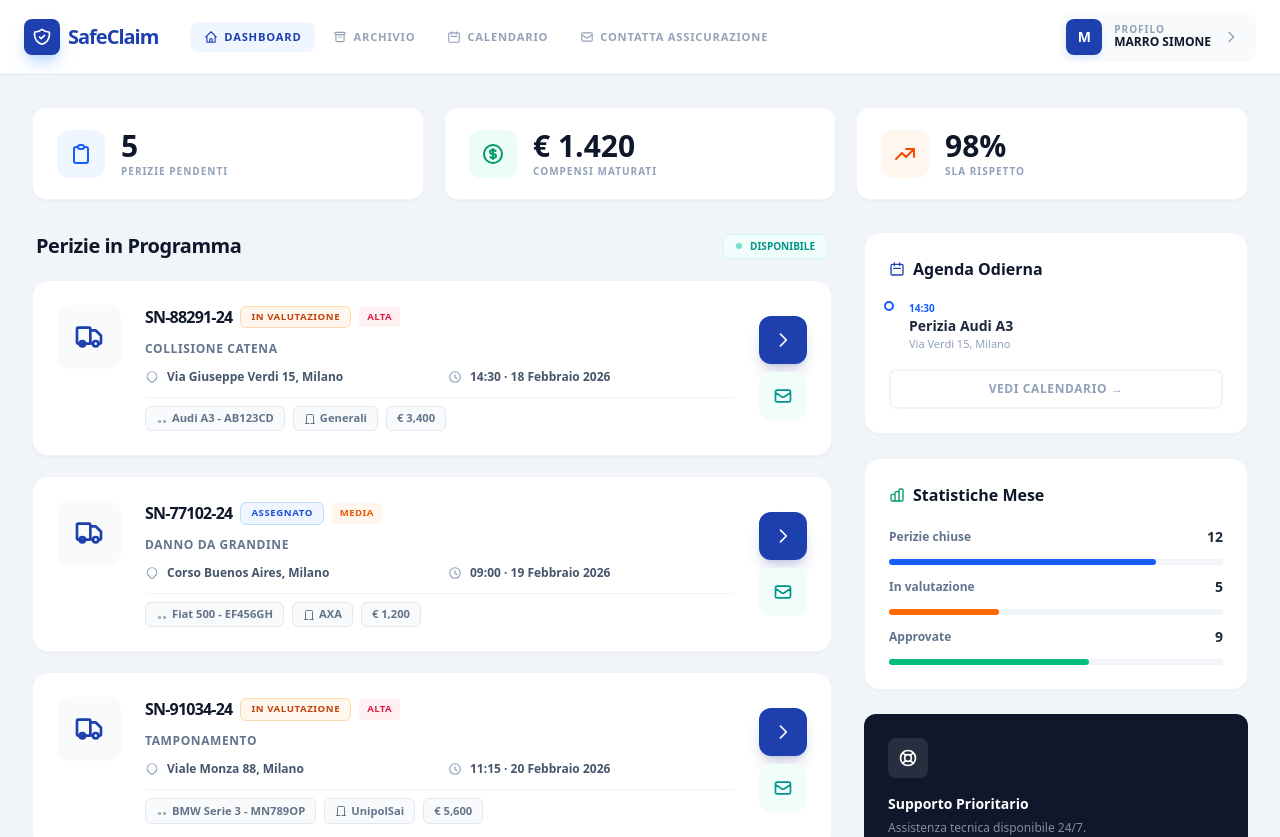
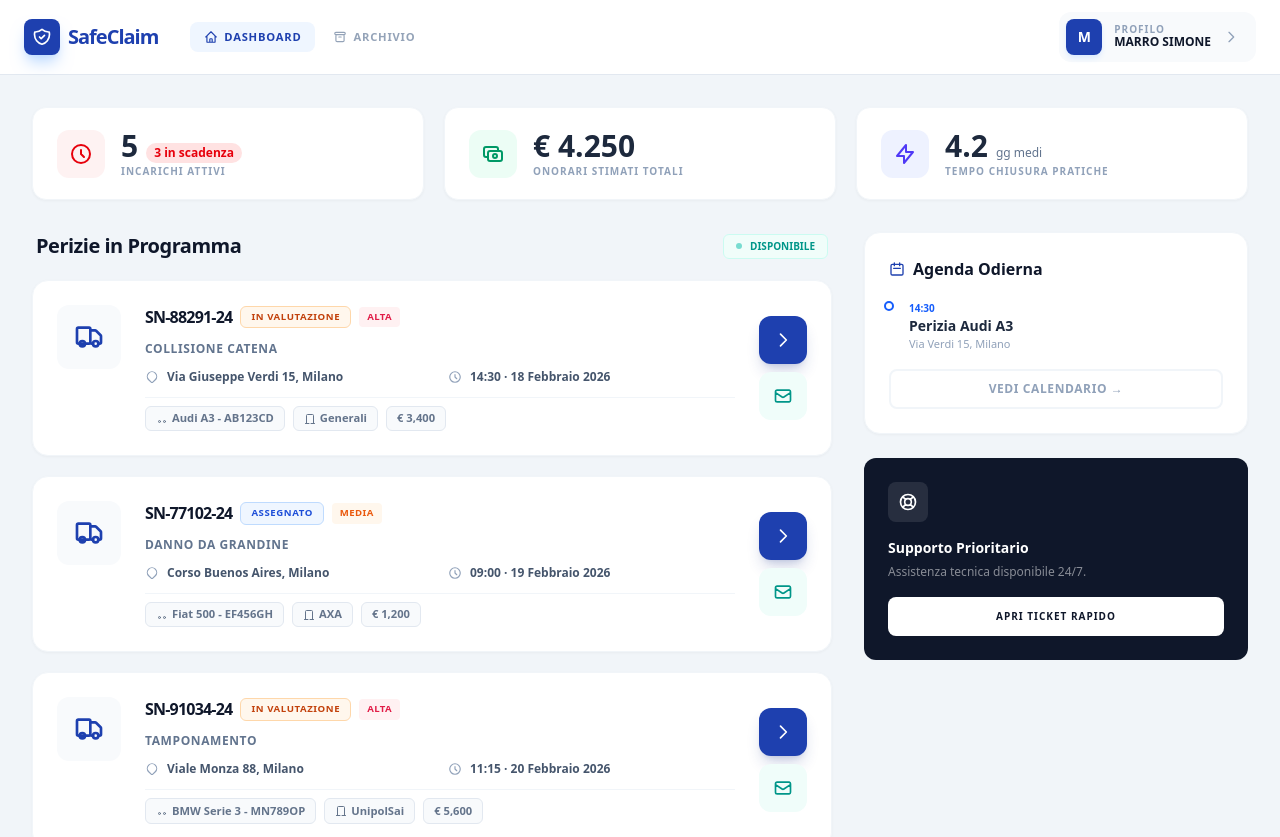
Before and after one commit to mattaLeo/SafeClaim5F---Frontend, an Angular app in the folder Frontend-5F/: page /perito in a window 1280 px wide. Shown: the top 837 px of the page. Built offline with nearby package versions, Linux system fonts and the light colour scheme.

Commit message:
3 - struttura definitiva

```diff
--- a/Frontend-5F/src/app/perito/perito.html
+++ b/Frontend-5F/src/app/perito/perito.html
@@ -27,20 +27,7 @@
           </svg>
           ARCHIVIO
         </button>
-        <button (click)="setView('calendario')"
-          [class]="currentView === 'calendario' ? 'nav-active' : 'nav-link'">
-          <svg class="w-3.5 h-3.5" fill="none" stroke="currentColor" viewBox="0 0 24 24">
-            <path stroke-linecap="round" stroke-linejoin="round" stroke-width="2" d="M8 7V3m8 4V3m-9 8h10M5 21h14a2 2 0 002-2V7a2 2 0 00-2-2H5a2 2 0 00-2 2v12a2 2 0 002 2z" />
-          </svg>
-          CALENDARIO
-        </button>
-        <button (click)="openContactModal()"
-          class="nav-link text-teal-600 hover:bg-teal-50 hover:text-teal-700">
-          <svg class="w-3.5 h-3.5" fill="none" stroke="currentColor" viewBox="0 0 24 24">
-            <path stroke-linecap="round" stroke-linejoin="round" stroke-width="2" d="M3 8l7.89 5.26a2 2 0 002.22 0L21 8M5 19h14a2 2 0 002-2V7a2 2 0 00-2-2H5a2 2 0 00-2 2v10a2 2 0 002 2z" />
-          </svg>
-          CONTATTA ASSICURAZIONE
-        </button>
+
       </div>
     </div>
 
@@ -64,43 +51,50 @@
     <!-- ===== DASHBOARD VIEW ===== -->
     @if (currentView === 'dashboard') {
 
-      <!-- Stats Cards -->
       <div class="grid grid-cols-1 md:grid-cols-3 gap-5 animate-fade-down delay-1">
-        <div class="stat-card">
-          <div class="w-12 h-12 bg-blue-50 text-blue-600 rounded-xl flex items-center justify-center">
+
+        <div class="stat-card border-l-4 border-red-500 shadow-sm hover:shadow-md transition-shadow">
+          <div class="w-12 h-12 bg-red-50 text-red-600 rounded-xl flex items-center justify-center">
             <svg class="w-6 h-6" fill="none" stroke="currentColor" viewBox="0 0 24 24">
-              <path stroke-linecap="round" stroke-linejoin="round" stroke-width="2" d="M9 5H7a2 2 0 00-2 2v12a2 2 0 002 2h10a2 2 0 002-2V7a2 2 0 00-2-2h-2M9 5a2 2 0 002 2h2a2 2 0 002-2M9 5a2 2 0 012-2h2a2 2 0 012 2" />
+              <path stroke-linecap="round" stroke-linejoin="round" stroke-width="2" d="M12 8v4l3 3m6-3a9 9 0 11-18 0 9 9 0 0118 0z" />
             </svg>
           </div>
           <div>
-            <p class="text-3xl font-black">{{ claims.length }}</p>
-            <p class="text-[10px] font-black text-slate-400 uppercase tracking-widest">Perizie Pendenti</p>
+            <div class="flex items-baseline gap-2">
+              <p class="text-3xl font-black text-slate-800">{{ claims.length }}</p>
+              <span class="text-xs font-bold text-red-600 bg-red-100 px-2 py-0.5 rounded-full">3 in scadenza</span>
+            </div>
+            <p class="text-[10px] font-black text-slate-400 uppercase tracking-widest">Incarichi Attivi</p>
           </div>
         </div>
 
-        <div class="stat-card">
+        <div class="stat-card border-l-4 border-emerald-500 shadow-sm hover:shadow-md transition-shadow">
           <div class="w-12 h-12 bg-emerald-50 text-emerald-600 rounded-xl flex items-center justify-center">
             <svg class="w-6 h-6" fill="none" stroke="currentColor" viewBox="0 0 24 24">
-              <path stroke-linecap="round" stroke-linejoin="round" stroke-width="2" d="M12 8c-1.657 0-3 .895-3 2s1.343 2 3 2 3 .895 3 2-1.343 2-3 2m0-8c1.11 0 2.08.402 2.599 1M12 8V7m0 1v8m0 0v1m0-1c-1.11 0-2.08-.402-2.599-1M21 12a9 9 0 11-18 0 9 9 0 0118 0z" />
+              <path stroke-linecap="round" stroke-linejoin="round" stroke-width="2" d="M17 9V7a2 2 0 00-2-2H5a2 2 0 00-2 2v6a2 2 0 002 2h2m2 4h10a2 2 0 002-2v-6a2 2 0 00-2-2H9a2 2 0 00-2 2v6a2 2 0 002 2zm7-5a2 2 0 11-4 0 2 2 0 014 0z" />
             </svg>
           </div>
           <div>
-            <p class="text-3xl font-black">€ 1.420</p>
-            <p class="text-[10px] font-black text-slate-400 uppercase tracking-widest">Compensi Maturati</p>
+            <p class="text-3xl font-black text-slate-800">€ 4.250</p>
+            <p class="text-[10px] font-black text-slate-400 uppercase tracking-widest">Onorari Stimati Totali</p>
           </div>
         </div>
 
-        <div class="stat-card">
-          <div class="w-12 h-12 bg-orange-50 text-orange-600 rounded-xl flex items-center justify-center">
+        <div class="stat-card border-l-4 border-indigo-500 shadow-sm hover:shadow-md transition-shadow">
+          <div class="w-12 h-12 bg-indigo-50 text-indigo-600 rounded-xl flex items-center justify-center">
             <svg class="w-6 h-6" fill="none" stroke="currentColor" viewBox="0 0 24 24">
-              <path stroke-linecap="round" stroke-linejoin="round" stroke-width="2" d="M13 7h8m0 0v8m0-8l-8 8-4-4-6 6" />
+              <path stroke-linecap="round" stroke-linejoin="round" stroke-width="2" d="M13 10V3L4 14h7v7l9-11h-7z" />
             </svg>
           </div>
           <div>
-            <p class="text-3xl font-black">98%</p>
-            <p class="text-[10px] font-black text-slate-400 uppercase tracking-widest">SLA Rispetto</p>
+            <div class="flex items-baseline gap-2">
+              <p class="text-3xl font-black text-slate-800">4.2</p>
+              <span class="text-xs font-medium text-slate-500">gg medi</span>
+            </div>
+            <p class="text-[10px] font-black text-slate-400 uppercase tracking-widest">Tempo Chiusura Pratiche</p>
           </div>
         </div>
+
       </div>
 
       <div class="grid lg:grid-cols-3 gap-8">
@@ -210,33 +204,6 @@
               class="w-full mt-4 py-2.5 border-2 border-slate-100 text-xs font-black text-slate-400 rounded-lg hover:border-blue-200 hover:text-blue-600 transition-all uppercase tracking-wider">
               Vedi Calendario →
             </button>
-          </div>
-
-          <!-- Quick Stats -->
-          <div class="widget-card">
-            <h3 class="font-black text-base mb-5 flex items-center gap-2">
-              <svg class="w-4 h-4 text-emerald-600" fill="none" stroke="currentColor" viewBox="0 0 24 24">
-                <path stroke-linecap="round" stroke-linejoin="round" stroke-width="2" d="M9 19v-6a2 2 0 00-2-2H5a2 2 0 00-2 2v6a2 2 0 002 2h2a2 2 0 002-2zm0 0V9a2 2 0 012-2h2a2 2 0 012 2v10m-6 0a2 2 0 002 2h2a2 2 0 002-2m0 0V5a2 2 0 012-2h2a2 2 0 012 2v14a2 2 0 01-2 2h-2a2 2 0 01-2-2z" />
-              </svg>
-              Statistiche Mese
-            </h3>
-            <div class="space-y-3">
-              <div class="flex justify-between items-center">
-                <span class="text-xs font-bold text-slate-500">Perizie chiuse</span>
-                <span class="text-sm font-black text-slate-800">12</span>
-              </div>
-              <div class="w-full h-1.5 bg-slate-100 rounded-full"><div class="h-full bg-blue-600 rounded-full" style="width: 80%"></div></div>
-              <div class="flex justify-between items-center">
-                <span class="text-xs font-bold text-slate-500">In valutazione</span>
-                <span class="text-sm font-black text-slate-800">5</span>
-              </div>
-              <div class="w-full h-1.5 bg-slate-100 rounded-full"><div class="h-full bg-orange-500 rounded-full" style="width: 33%"></div></div>
-              <div class="flex justify-between items-center">
-                <span class="text-xs font-bold text-slate-500">Approvate</span>
-                <span class="text-sm font-black text-slate-800">9</span>
-              </div>
-              <div class="w-full h-1.5 bg-slate-100 rounded-full"><div class="h-full bg-emerald-500 rounded-full" style="width: 60%"></div></div>
-            </div>
           </div>
 
           <!-- Support -->
--- /dev/null
+++ b/Frontend-5F/tailwind.config.ts
@@ -0,0 +1,62 @@
+import type { Config } from 'tailwindcss';
+
+export default {
+  content: [
+    './src/**/*.{html,ts}',
+  ],
+  theme: {
+    extend: {
+      animation: {
+        'fade-down': 'slideDown 0.5s ease-out forwards',
+        'slide-in-right': 'slideInRight 0.35s cubic-bezier(0.25, 0.46, 0.45, 0.94) forwards',
+        'slide-out-right': 'slideOutRight 0.3s cubic-bezier(0.55, 0, 0.1, 1) forwards',
+        'sidebar-in': 'sidebarIn 0.3s cubic-bezier(0.25, 0.46, 0.45, 0.94) forwards',
+        'modal-pop': 'modalPop 0.3s cubic-bezier(0.34, 1.56, 0.64, 1) forwards',
+        'settings-section-in': 'settingSectionIn 0.4s ease-out both',
+      },
+      keyframes: {
+        slideDown: {
+          'from': { opacity: '0', transform: 'translateY(10px)' },
+          'to': { opacity: '1', transform: 'translateY(0)' },
+        },
+        slideInRight: {
+          'from': { opacity: '0', transform: 'translateX(40px)' },
+          'to': { opacity: '1', transform: 'translateX(0)' },
+        },
+        slideOutRight: {
+          'from': { opacity: '1', transform: 'translateX(0)' },
+          'to': { opacity: '0', transform: 'translateX(40px)' },
+        },
+        sidebarIn: {
+          'from': { transform: 'translateX(100%)' },
+          'to': { transform: 'translateX(0)' },
+        },
+        modalPop: {
+          'from': { opacity: '0', transform: 'scale(0.95) translateY(8px)' },
+          'to': { opacity: '1', transform: 'scale(1) translateY(0)' },
+        },
+        settingSectionIn: {
+          'from': { opacity: '0', transform: 'translateX(16px)' },
+          'to': { opacity: '1', transform: 'translateX(0)' },
+        },
+      },
+      transitionDelay: {
+        's1': '0.1s',
+        's2': '0.2s',
+        's3': '0.3s',
+        's4': '0.4s',
+      },
+      animationDelay: {
+        '1': '0.08s',
+        '2': '0.16s',
+        '3': '0.24s',
+        '4': '0.32s',
+        's1': '0.1s',
+        's2': '0.2s',
+        's3': '0.3s',
+        's4': '0.4s',
+      },
+    },
+  },
+  plugins: [],
+} satisfies Config;
```
